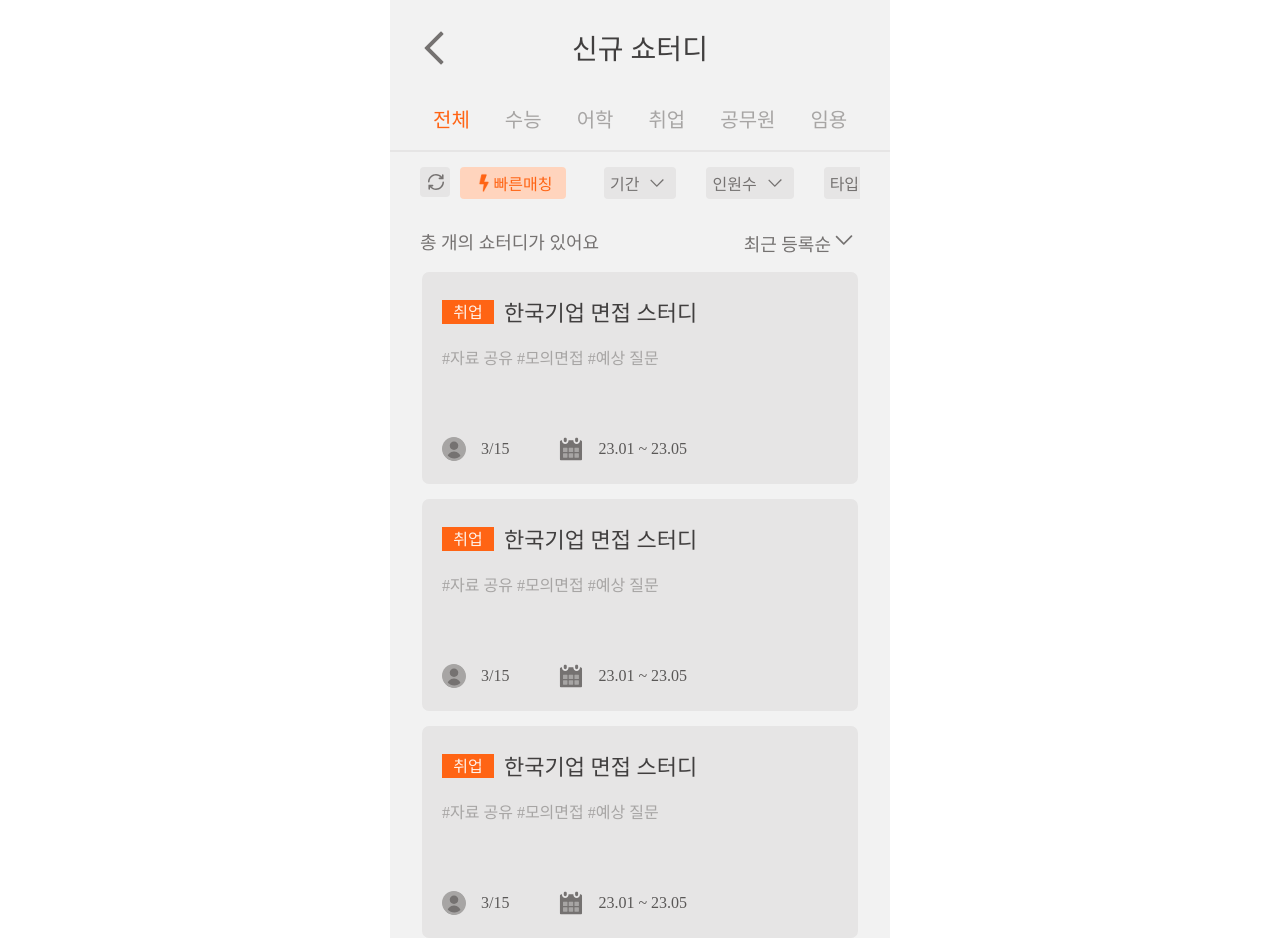
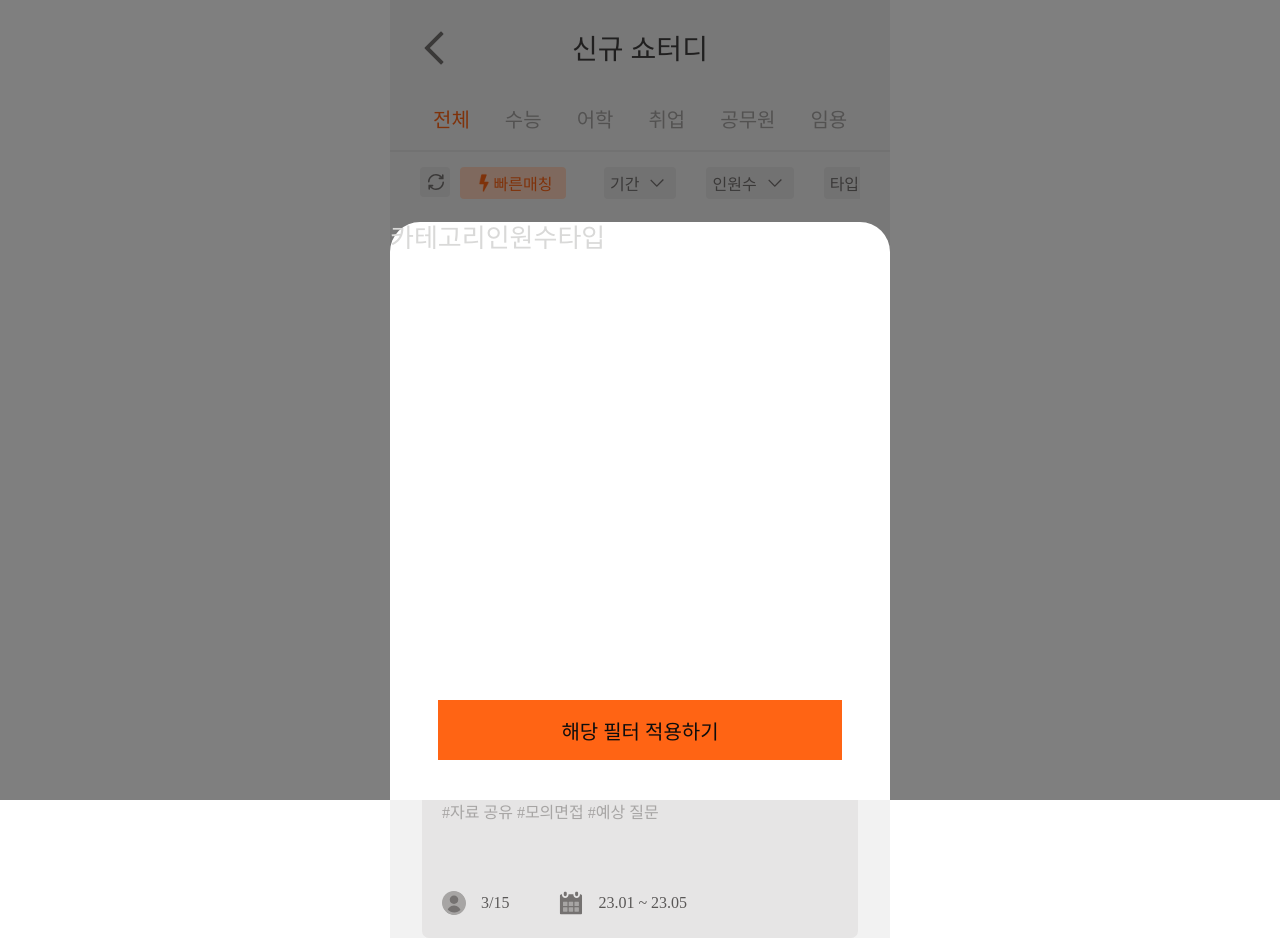
Before and after one commit to scato3/front-end, a Next.js app: page /studyList in a window 1280 px wide. Both pictures are taken after a click on the button "빠른매칭". Built offline with nearby package versions, Linux system fonts and the light colour scheme; a web font is replaced by a local one.

Commit message:
QuickModal

```diff
--- a/src/app/_component/ModalContainer.module.css
+++ b/src/app/_component/ModalContainer.module.css
@@ -1,8 +1,8 @@
 .container {
-  width: 100vw;
   height: 100%;
   display: flex;
   justify-content: center;
+  align-items: center;
   position: fixed;
   z-index: 10;
   top: 0;
@@ -10,5 +10,4 @@
   right: 0;
   bottom: 0;
   background-color: rgba(0, 0, 0, 0.5);
-  align-items: center;
 }
--- a/src/app/studyList/_component/QuickMatchBtn.tsx
+++ b/src/app/studyList/_component/QuickMatchBtn.tsx
@@ -4,16 +4,21 @@ import Icon_quick from "../../../../public/icons/studyList/Icon_quick.svg";
 import Icon_quickActive from "../../../../public/icons/studyList/Icon_quickActive.svg";
 import resetIcon from "../../../../public/icons/studyList/Icon_reset.svg";
 import Image from "next/image";
+import ModalContainer from "@/app/_component/ModalContainer";
+import ModalPortal from "@/app/_component/ModalPortal";
+import QuickModal from "./QuickModal";
 
 export default function QuickMatchBtn() {
-    const [ quickMatch, setQuickMatch ] = useState(false);
+    const [ quickMatch, setQuickMatch ] = useState<boolean>(false);
+    const [ isModalOpen, setIsModalOpen ] = useState(false);
+
+    const toggleModal = () => {
+        setIsModalOpen(!isModalOpen);
+    }
 
     const handleQuickMatch = () => {
-        if (quickMatch) {
-            setQuickMatch(false);
-        } else {
-            setQuickMatch(true);
-        }
+        setQuickMatch(!quickMatch);
+        toggleModal();
     };
 
     return (
@@ -33,6 +38,13 @@ export default function QuickMatchBtn() {
                     alt="quick" />
                 빠른매칭
             </button>
+            {isModalOpen&& (
+                <ModalPortal>
+                    <ModalContainer handleCloseModal={toggleModal}>
+                        <QuickModal />
+                    </ModalContainer>
+                </ModalPortal>
+            )}
         </div>
     );
 }
--- /dev/null
+++ b/src/app/studyList/_component/QuickModal.tsx
@@ -0,0 +1,31 @@
+import styles from "./quickModal.module.css";
+import Button from "@/app/_component/button/Button";
+
+const tabs = [
+    {
+        name: "카테고리"
+    },
+    {
+        name: "인원수"
+    },
+    {
+        name: "타입"
+    },
+]
+export default function QuickModal() {
+    return (
+        <div className={styles.container}>
+            <div className={styles.tabBox}>
+                {tabs.map((tab, index) => (
+                    <p className={styles.tab} key={index}>{tab.name}</p>
+                ))}
+            </div>
+            <div className={styles.filterBox}>
+
+            </div>
+            <div className={styles.btnBox}>
+                <Button size="large" onClick={()=>{return}}>해당 필터 적용하기</Button>
+            </div>
+        </div>
+    )
+}
--- /dev/null
+++ b/src/app/studyList/_component/quickModal.module.css
@@ -0,0 +1,35 @@
+.container {
+    width: 500px;
+    height: 578px;
+    display: flex;
+    flex-direction: column;
+    background-color: white;
+    position: fixed;
+    bottom: 0;
+    border-top-left-radius: 30px;
+    border-top-right-radius: 30px;
+
+}
+
+.tabBox {
+    display: flex;
+
+}
+
+.tab {
+    font-size: 26px;
+    font-weight: 500;
+    line-height: 33.8px;
+    color: var(--gray-200);
+    cursor: pointer;
+}
+
+.filterBox {
+
+}
+
+.btnBox {
+    align-self: center;
+    position: fixed;
+    bottom: 40px;
+}
--- a/src/app/studyList/page.tsx
+++ b/src/app/studyList/page.tsx
@@ -9,6 +9,9 @@ import Image from "next/image";
 import Card from "../_component/main_home/Card";
 import arrowIcon from "../../../public/icons/Arrow_down.svg";
 import { useState } from "react";
+import ModalContainer from "@/app/_component/ModalContainer";
+import ModalPortal from "@/app/_component/ModalPortal";
+import QuickModal from "./_component/QuickModal";
 
 import { Swiper, SwiperSlide } from 'swiper/react';
 import { FreeMode } from "swiper/modules";
@@ -82,15 +85,11 @@ const filter = [
 export default function StudyList () {
     const router = useRouter();
     const [ activeTab, setActiveTab ] = useState("전체");
-    const [ quickMatch, setQuickMatch ] = useState(false);
+    const [ isModalOpen, setIsModalOpen ] = useState(false);
 
-    const handleQuickMatch = () => {
-        if (quickMatch) {
-            setQuickMatch(false);
-        } else {
-            setQuickMatch(true);
-        }
-    };
+    const toggleModal = () => {
+        setIsModalOpen(!isModalOpen);
+    }
 
     return (
         <div className={styles.container}>
@@ -146,7 +145,6 @@ export default function StudyList () {
                     <Card />
                     <Card />
             </div>
-
         </div>
     );
 }
```
